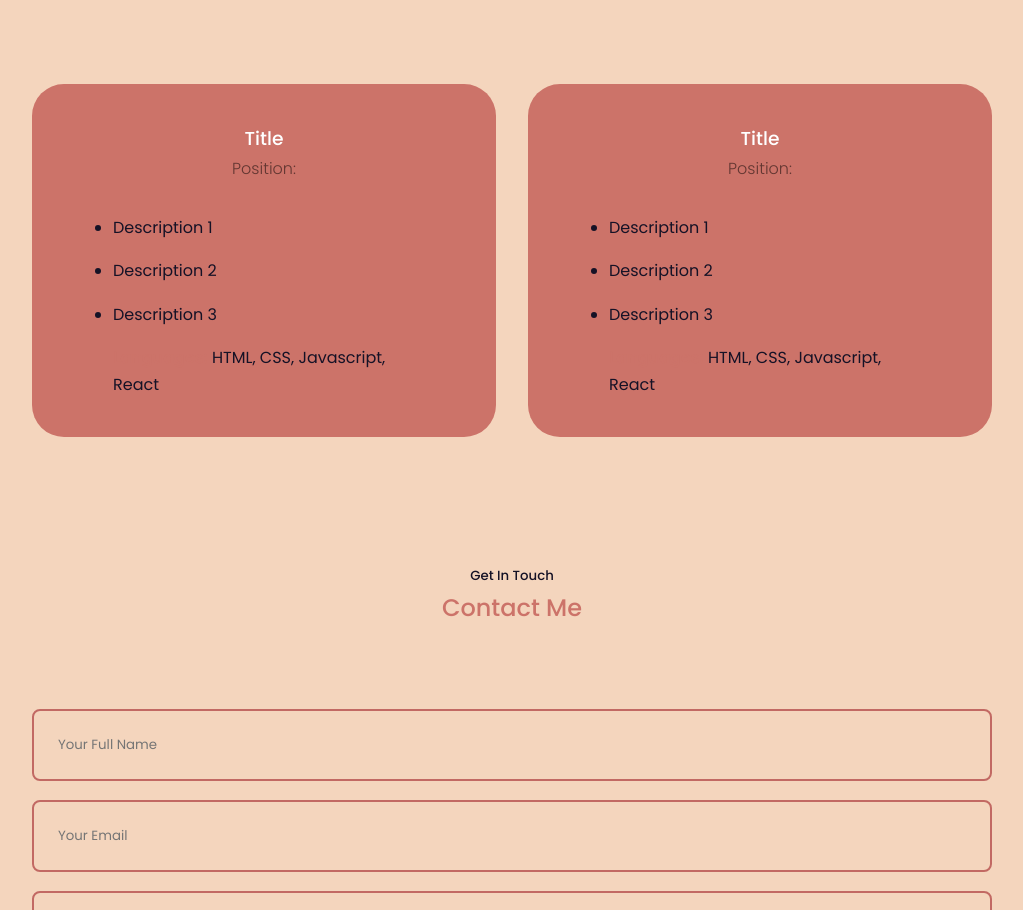
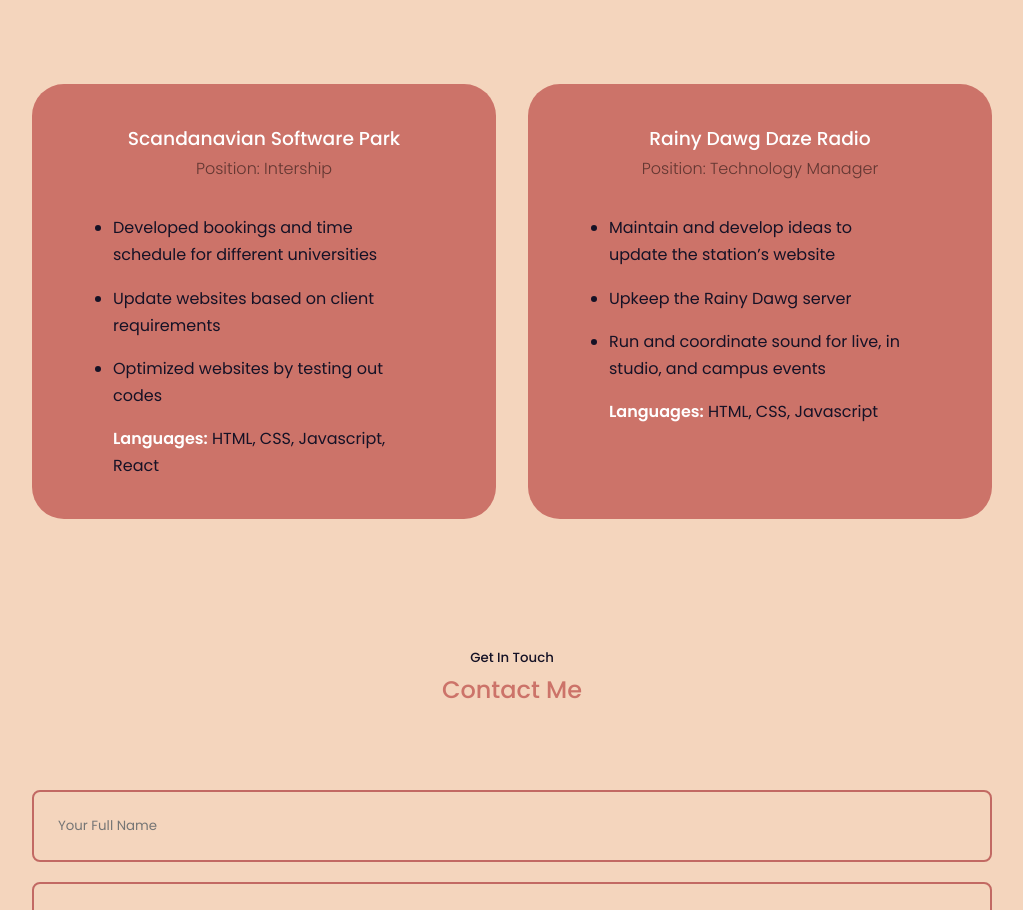
Before and after one commit to MiasPham/PersonalWebsite, a React (Create React App) app: page / in a window 1280 px wide. Shown: the part 1547-2457 px from the top of the page, without its empty margins (128-1151 px from the left). Built offline with nearby package versions, Linux system fonts and the light colour scheme.

Commit message:
Experience Updated

```diff
--- a/src/components/experience/Experience.jsx
+++ b/src/components/experience/Experience.jsx
@@ -9,28 +9,28 @@
 
       <div className="container experience__container">
         <div className="experience__content">
-          <h3>Title</h3>
-          <h4 className='text-light'>Position:</h4>
+          <h3>Scandanavian Software Park</h3>
+          <h4 className='text-light'>Position: Intership</h4>
             <article className='experience__details'>
               <ul>
-                <li>Description 1</li>
-                <li>Description 2</li>
-                <li>Description 3</li>
+              <li>Developed bookings and time schedule for different universities</li>
+              <li>Update websites based on client requirements</li>
+              <li>Optimized websites by testing out codes</li>
               </ul>
               <p><b>Languages:</b> HTML, CSS, Javascript, React</p>
             </article>
         </div>
 
         <div className="experience__content">
-          <h3>Title</h3>
-          <h4 className='text-light'>Position:</h4>
+          <h3>Rainy Dawg Daze Radio</h3>
+          <h4 className='text-light'>Position: Technology Manager</h4>
           <article className='experience__details'>
             <ul>
-              <li>Description 1</li>
-              <li>Description 2</li>
-              <li>Description 3</li>
+              <li>Maintain and develop ideas to update the station’s website</li>
+              <li>Upkeep the Rainy Dawg server</li>
+              <li>Run and coordinate sound for live, in studio, and campus events</li>
             </ul>
-            <p><b>Languages:</b> HTML, CSS, Javascript, React</p>
+            <p><b>Languages:</b> HTML, CSS, Javascript</p>
           </article>
         </div>
       </div>
--- a/src/components/experience/experience.css
+++ b/src/components/experience/experience.css
@@ -33,6 +33,10 @@
   margin-bottom: 1rem;
 }
 
+.experience__container b {
+  color: var(--color-white);
+}
+
 /* MEDIUM DEVICES */
 @media screen and (max-width: 1024px) {
   .experience__container {
```
